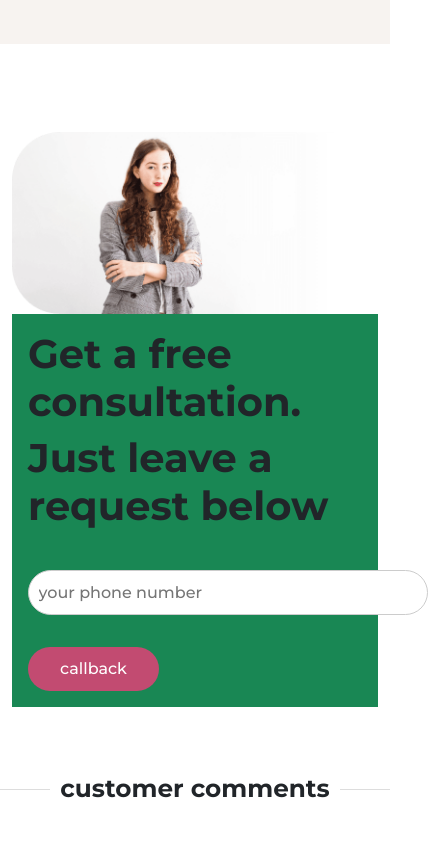
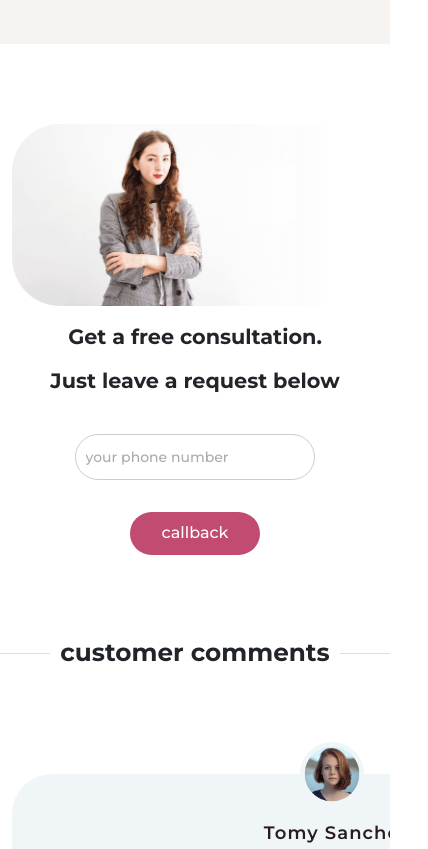
Before and after one commit to mohammadmajidd/lauraBeauty, a website: page components/index.html in a window 390 px wide. Shown: the part 5460-6309 px from the top of the page, 428 px wide, since content can reach past the window. Drawn offline with nearby package versions, Linux system fonts and the light colour scheme.

Commit message:
responsive consultation section

```diff
--- a/components/index.html
+++ b/components/index.html
@@ -374,14 +374,11 @@
 
 <!--request section-->
 <section class="container consultation">
-
-    <div class="card mb-3  consultation__consultationBox">
-        <div class="row row-cols-lg-2  align-items-center justify-content-between mt-2">
-            <div class="col-md-4 align-self-center">
+    <div class="row row-cols-1 row-cols-lg-2 consultation__consultationBox">
+        <div class="col align-self-center consultation__consultationBox__imageContainer">
             <img style="height:100%;" src="images/woman.png" class="img-fluid" alt="woman">
         </div>
-            <div class="col-md-8 align-items-center ">
-                <div class="card-body bg-success h-100 ">
+        <div class="col align-self-center ">
             <h2 class="card-title">Get a free consultation.</h2>
             <h2 class="card-title">Just leave a request below</h2>
             <form>
@@ -390,8 +387,8 @@
             </form>
         </div>
     </div>
-        </div>
-    </div>
+
+
 </section>
 <!--customer comments section-->
 <h2 class="text-center heading"><span>customer comments</span></h2>
--- a/scss/section/_request.scss
+++ b/scss/section/_request.scss
@@ -7,22 +7,54 @@
 
   &__consultationBox {
     border: none;
+    @include extra-Small {
+      //background-color: rebeccapurple;
+    }
+    @include small-only {
+      //background-color: #0c4128;
+    }
+    @include small-up {
+      //background-color: #271d20;
+    }
+    @include medium-only{
+      //background-color: olive;
+    }
 
     img {
       width: 100%;
       height: 100%;
       margin: auto;
+
     }
 
   }
 
   form {
+    margin-bottom: 1rem;
+    @include extra-Small{
+      text-align: center;
+    }
+    @include small-only {
+      text-align: center;
+    }
     input {
       border: solid 1px #ccc;
       width: 25rem;
       border-radius: 30px;
       padding: 0.6rem;
       margin: 2rem auto;
+      @include extra-Small{
+        max-width: 15rem;
+      }
+      @include medium-only{
+        max-width: 20rem;
+      }
+    }
+
+    ::placeholder {
+      color: #aaa;
+      font-size: 14px;
+      text-align: left;
     }
 
     button {
@@ -36,7 +68,19 @@
   h2 {
     font-weight: bold;
     font-size: 2.5rem;
+    @include extra-Small {
+      text-align: center;
+      font-size: 1.3rem;
+      margin-top: 1.2rem;
+    }
+    @include small-only {
+      text-align: center;
+      margin-top: 1rem;
+      font-size: 1.7rem;
+    }
+    @include medium-only{
+      font-size: 2rem;
+    }
 
   }
-
 }
```
Also changed, not shown: assets/css/style.css, scss/style.css. Lines whose indentation alone changed are shown as unchanged.
